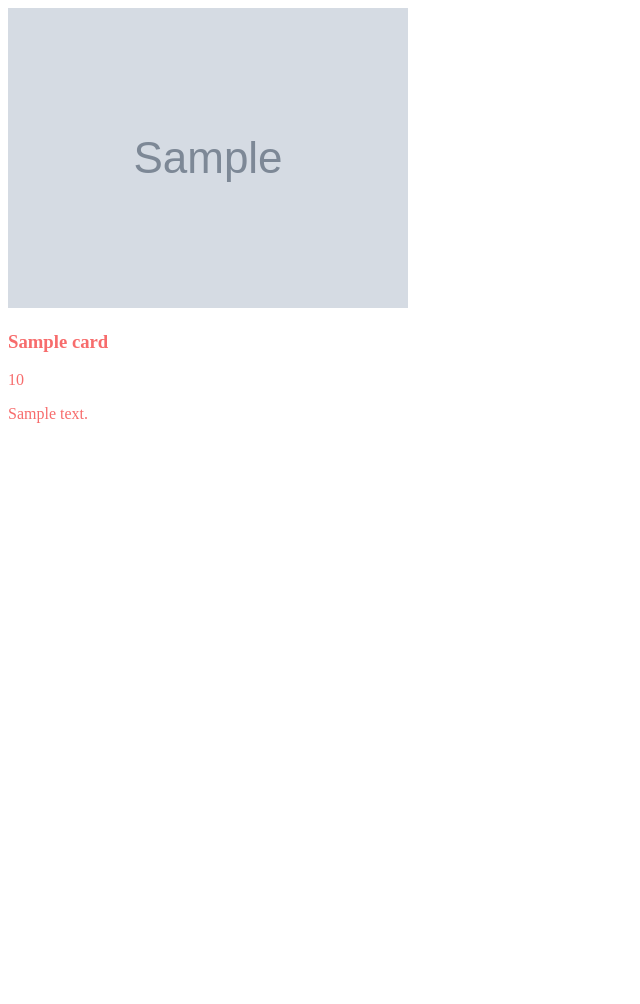
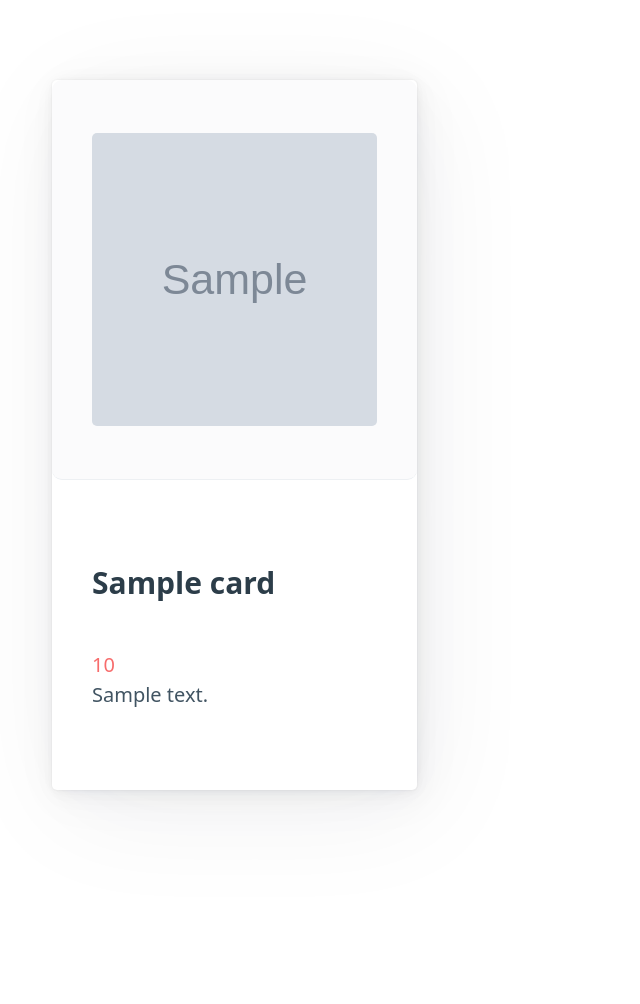
Before and after one commit to Abecker37/Hackathon, a PHP site: template src/View/Home/cards.html.twig in a window 1280 px wide. Shown: the top 1004 px of the page, without its empty margins (0-640 px from the left). Before the commit the page ends 800 px from the top, so only its background shows below. Run offline with PHP 8.4, Linux system fonts and the light colour scheme; the template is opened without the code that fills it: most values are stand-ins (such as "Sample title", 1, 10 or a date in 2020); some libraries are stand-ins or nearby versions.

Commit message:
created card stylesheet and included html in homepage

```diff
--- a/database.sql
+++ b/database.sql
@@ -110,7 +110,7 @@ INSERT INTO `card` (`title`, `description`, `price`, `image`, `country`) VALUES
 ("Safari en Tesla",
 "Laissez la faune des brousses vous tenir compagnie après 400km de paysages époustouflants en pleine nature et savourez votre fin avec la classe d'un self-made man écoresponsable.",
 "43 200,00€",
-"Tesla-desert-Dubai-e1662040751781.jpg",
+"Tesla-desert-Dubai-1.webp",
 "Niger"),
 ("Saut en parachute avec serviette",
 "Votre rêve à vous, c'est de jouer les Inspecteurs Gadget devant tout le monde pour amuser la galerie. Ce rêve devient réalité en vous laissant l'opportunité de ne faire qu'un avec la terre après un vol riche en fous rires. Petit farceur va!",
--- a/src/View/Home/cards.html.twig
+++ b/src/View/Home/cards.html.twig
@@ -2,16 +2,24 @@
 
 {% block stylesheet %}
 	{{ parent() }}
-	<link rel="stylesheet" href="assets/style.css">
+	<link rel="stylesheet" href="assets/css/cards.css">
 {% endblock %}
 
 {% block content %}
+	<section class="container-fluid">
+		<div class="grid">
 			{% for card in cards %}
-		<article>
+				<article class="card">
+					<header>
 						<img src="assets/images/{{ card.image }}">
+					</header>
+					<div class="label">
 						<h3>{{ card.title }}</h3>
 						<span>{{ card.price }}</span>
-			<p>{{ card.description }}</p>
+						<p class="text">{{ card.description }}</p>
+					</div>
 				</article>
 			{% endfor %}
+		</div>
+	</section>
 {% endblock %}
--- a/src/View/Home/index.html.twig
+++ b/src/View/Home/index.html.twig
@@ -3,4 +3,6 @@
 {% block content %}
     <h1>Hello Wilder !</h1>
     <p>Find a complete CRUD example on <a href="/items">/items</a> page.</p>
+
+    {% include 'Home/cards.html.twig' %}
 {% endblock %}
--- a/src/View/layout.html.twig
+++ b/src/View/layout.html.twig
@@ -8,6 +8,7 @@
 
     <title>{% block title %}{% endblock %}</title>
 
+    <link rel="stylesheet" href="https://cdn.jsdelivr.net/npm/@picocss/pico@1/css/pico.min.css">
     <link rel="stylesheet" href="/assets/css/style.css">
     {% block stylesheet %}{% endblock %}
 </head>
```
Also changed, not shown: public/assets/css/cards.css (added), public/assets/images/Tesla-desert-Dubai-1.webp (renamed from public/assets/images/Tesla-desert-Dubai-e1662040751781.webp). Lines whose indentation alone changed are shown as unchanged.
